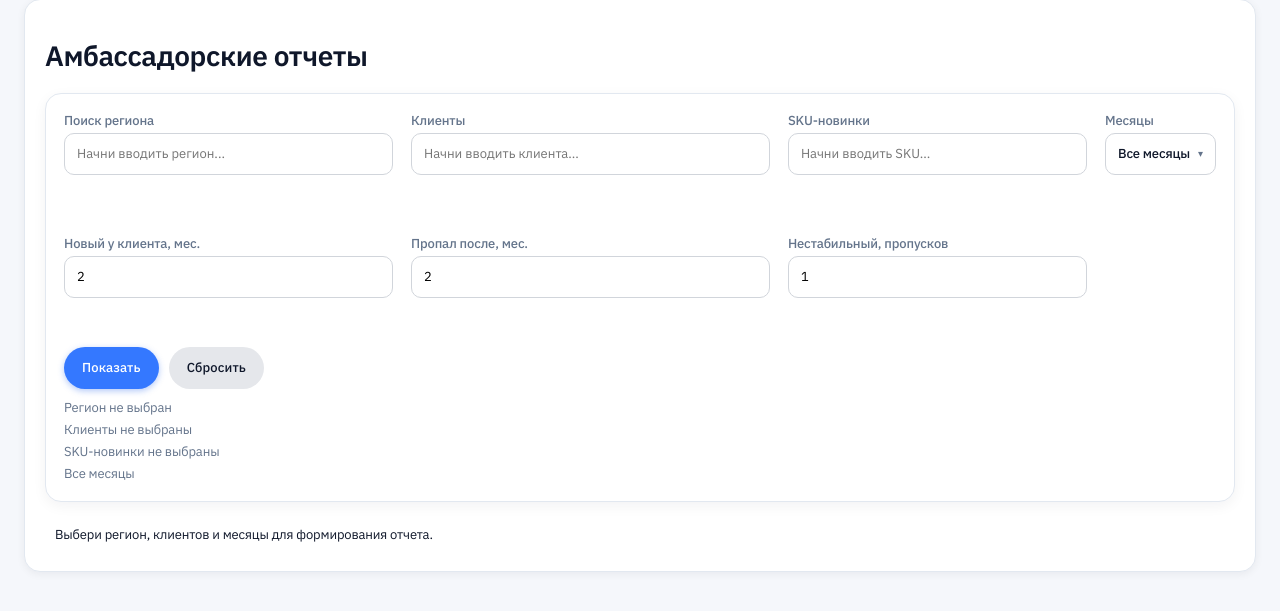
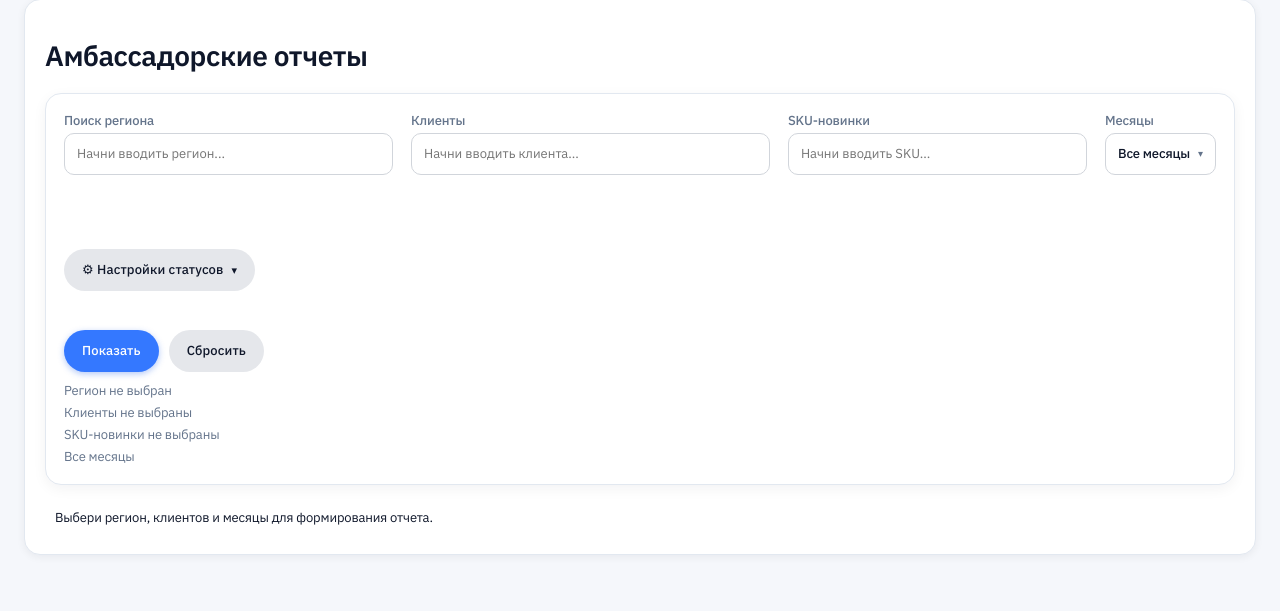
Before and after one commit to lakalyut/sarma-crm, a FastAPI app: page /analytics/ambassadors in a window 1280 px wide. Shown: the part 94-705 px from the top of the page. Run offline with FastAPI, Linux system fonts and the light colour scheme.

Commit message:
U: AMB SKU  REPORT

```diff
--- a/app/static/css/ambassadors.css
+++ b/app/static/css/ambassadors.css
@@ -235,3 +235,49 @@
     color: var(--text-muted);
     background: #f1f5f9;
 }
+
+.amb-settings-field {
+    align-self: end;
+}
+
+.amb-settings-row {
+    display: flex;
+    justify-content: flex-start;
+    margin-top: 14px;
+}
+
+.amb-settings-toggle {
+    gap: 8px;
+    box-shadow: none;
+}
+
+.amb-settings-arrow {
+    font-size: 11px;
+    color: inherit;
+}
+
+.amb-settings-panel {
+    display: none;
+    margin-top: 12px;
+    padding: 14px;
+    border: 1px solid var(--border);
+    border-radius: 14px;
+    background: #f8fafc;
+}
+
+.amb-settings-panel.open {
+    display: block;
+}
+
+.amb-settings-panel-title {
+    font-size: 13px;
+    font-weight: 600;
+    color: var(--text-muted);
+    margin-bottom: 10px;
+}
+
+.amb-settings-grid {
+    display: grid;
+    grid-template-columns: repeat(3, minmax(160px, 1fr));
+    gap: 14px;
+}
--- a/app/templates/analytics/ambassadors.html
+++ b/app/templates/analytics/ambassadors.html
@@ -132,6 +132,19 @@
                 </div>
             </div>
 
+            <div class="amb-settings-row">
+                <button type="button" class="btn btn-secondary amb-settings-toggle" id="amb-settings-toggle">
+                    ⚙ Настройки статусов
+                    <span class="amb-settings-arrow">▾</span>
+                </button>
+            </div>
+
+            <div class="amb-settings-panel" id="amb-settings-panel">
+                <div class="amb-settings-panel-title">
+                    Настройки классификации SKU
+                </div>
+
+                <div class="amb-settings-grid">
                     <div class="field filter-field">
                         <label>Новый у клиента, мес.</label>
                         <input
@@ -153,13 +166,15 @@
                     </div>
 
                     <div class="field filter-field">
-                <label>Нестабильный, пропусков</label>
+                        <label>Нестаб., пропусков</label>
                         <input
                             type="number"
                             name="unstable_gap_months"
                             min="1"
                             value="{{ status_settings.unstable_gap_months }}"
                         >
+                    </div>
+                </div>
             </div>
 
             <div class="field filter-field filter-actions-row">
@@ -719,4 +734,23 @@ document.addEventListener("DOMContentLoaded", function () {
 });
 </script>
 
+<script>
+document.addEventListener("DOMContentLoaded", function () {
+    const toggle = document.getElementById("amb-settings-toggle");
+    const panel = document.getElementById("amb-settings-panel");
+
+    if (!toggle || !panel) return;
+
+    const arrow = toggle.querySelector(".amb-settings-arrow");
+
+    toggle.addEventListener("click", function () {
+        const isOpen = panel.classList.toggle("open");
+
+        if (arrow) {
+            arrow.textContent = isOpen ? "▴" : "▾";
+        }
+    });
+});
+</script>
+
 {% endblock %}
```
Lines whose indentation alone changed are shown as unchanged.
